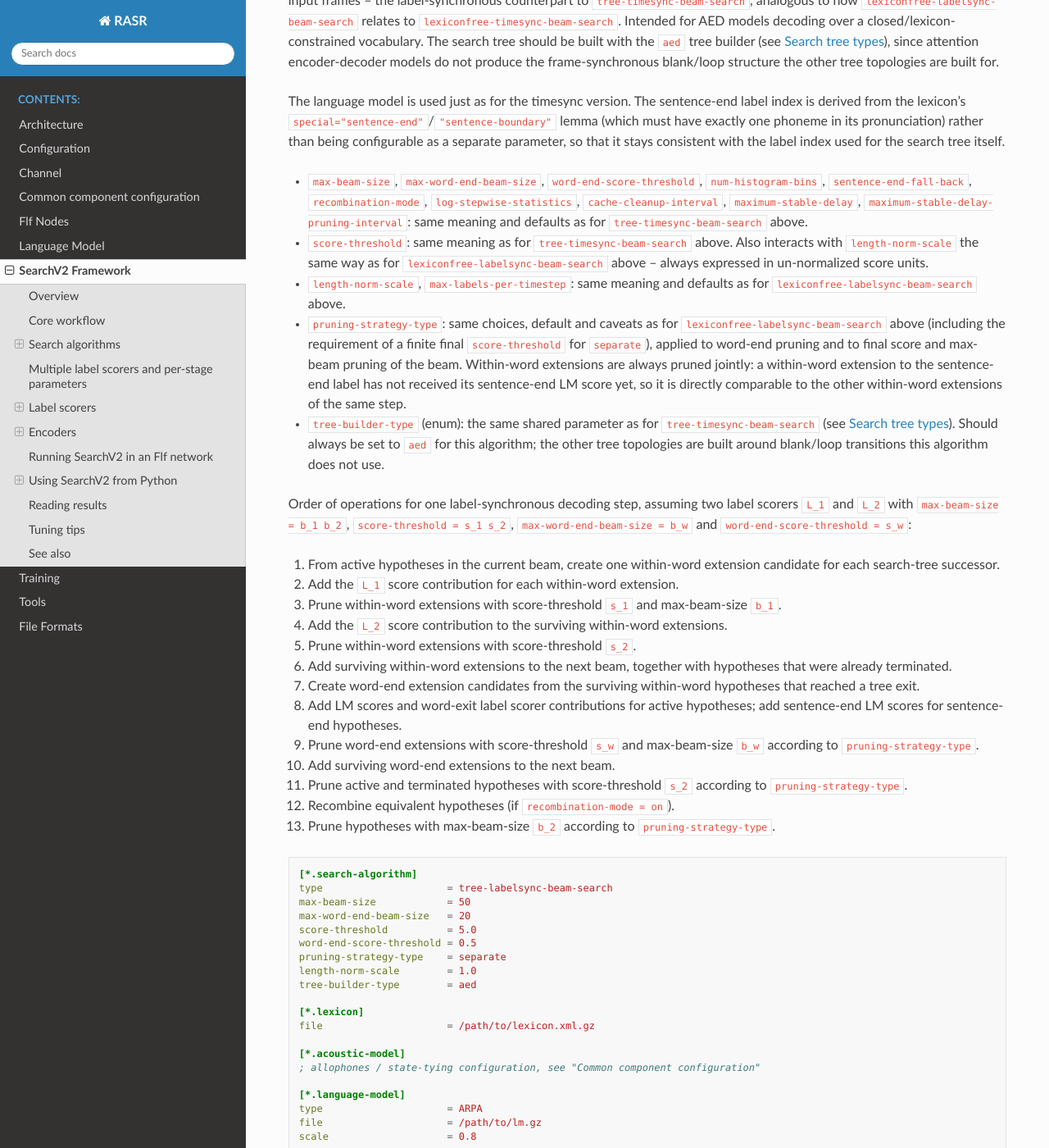
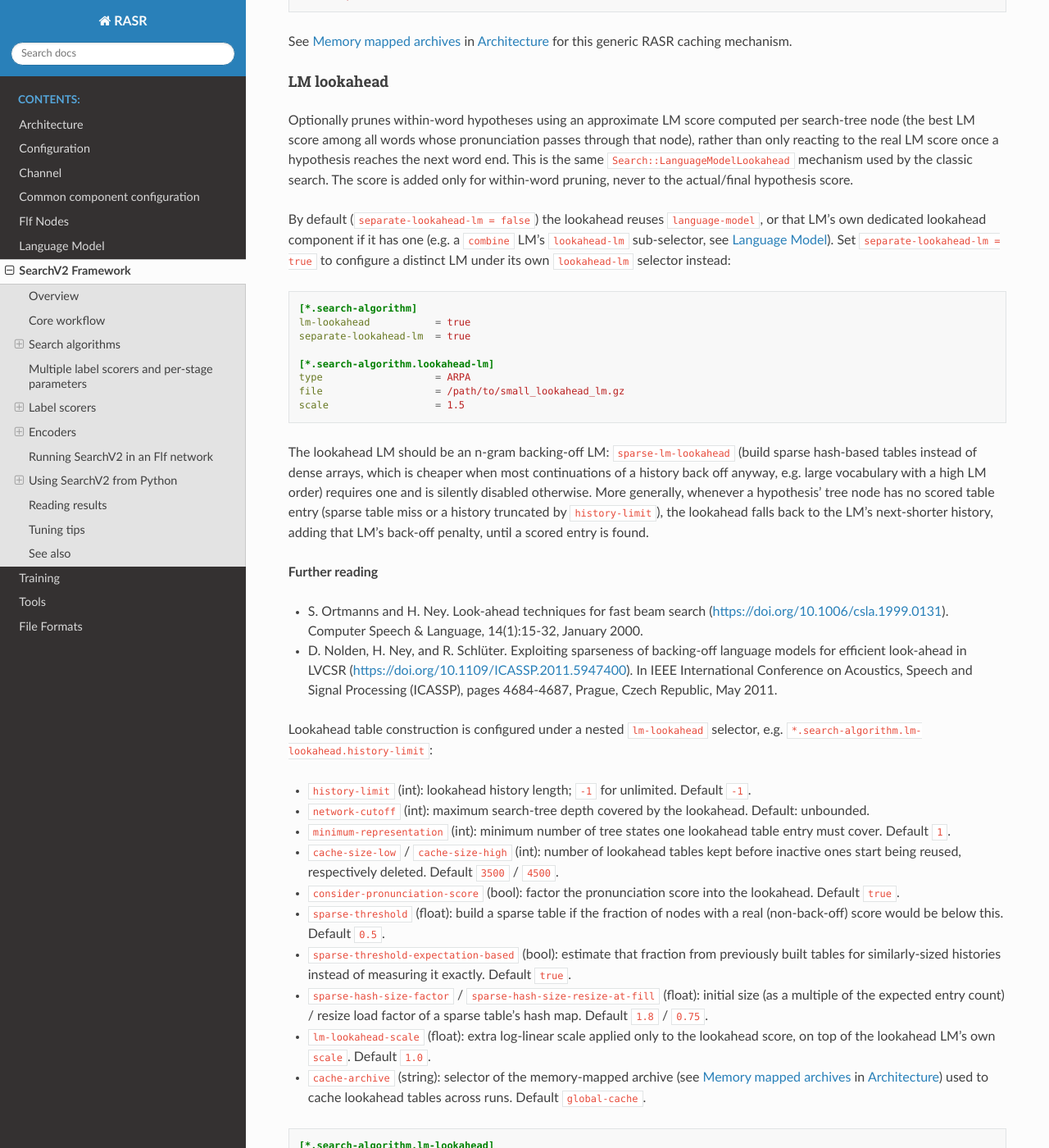
Before and after one commit to rwth-i6/rasr, a Sphinx documentation site: the page built from doc/search_v2.rst, in a window 1280 px wide and 1400 px high, scrolled down 9427 px. Shown: the whole window at 82% size. Built offline with Sphinx 7.4.7 and the Read the Docs theme 3.1.0, drawn with Linux system fonts in a browser that asks for light colours; some of the changed text lies outside the part shown.

Commit message:
Integrate LM lookahead into new TreeTimesyncBeamSearch (#132)

```diff
--- a/doc/search_v2.rst
+++ b/doc/search_v2.rst
@@ -343,6 +343,10 @@
   surviving hypothesis is still mid-word), controls what happens instead of failing. If enabled, each
   within-word hypothesis falls back to its last completed word, discarding the incomplete final word. If
   disabled, an empty hypothesis is produced instead. Default ``true``.
+* ``lm-lookahead`` (bool): turn LM lookahead on/off, see :ref:`LM lookahead` below for details. Default ``false``.
+* ``separate-lookahead-lm`` (bool): use a separate LM for the lookahead instead of reusing ``language-model``.
+  Default ``false``.
+* ``sparse-lm-lookahead`` (bool): use sparse instead of dense lookahead tables. Default ``true``.
 * ``recombination-mode``, ``log-stepwise-statistics``, ``cache-cleanup-interval``,
   ``maximum-stable-delay``, ``maximum-stable-delay-pruning-interval``: same meaning as for
   ``lexiconfree-timesync-beam-search`` above.
@@ -369,6 +373,12 @@
 #. Recombine equivalent word-end hypotheses (if ``recombination-mode = on``).
 #. Prune word-end hypotheses with max-beam-size ``b_w``.
 #. Add surviving word-end hypotheses to the pruned within-word beam.
+
+If ``lm-lookahead`` is enabled, an approximate LM lookahead score (see :ref:`LM lookahead` below) is added to
+each within-word extension's score right after step 2 (the ``L_1`` contribution), so it participates in every
+within-word pruning decision (steps 3-5). It is subtracted again from the score before word-end
+extensions are built (step 8 onward), so it never becomes part of a hypothesis's actual accumulated score or of
+the final output score.
 
 Example config:
 
@@ -403,6 +413,73 @@
     file = /path/to/tree-cache.bin
 
 See :ref:`Memory mapped archives` in :doc:`architecture` for this generic RASR caching mechanism.
+
+LM lookahead
+"""""""""""""
+
+Optionally prunes within-word hypotheses using an approximate LM score computed per search-tree node (the best
+LM score among all words whose pronunciation passes through that node), rather than only reacting to the real
+LM score once a hypothesis reaches the next word end. This is the same ``Search::LanguageModelLookahead``
+mechanism used by the classic search. The score is added only for within-word pruning, never to the actual/final
+hypothesis score.
+
+By default (``separate-lookahead-lm = false``) the lookahead reuses ``language-model``, or that LM's own
+dedicated lookahead component if it has one (e.g. a ``combine`` LM's ``lookahead-lm`` sub-selector, see
+:doc:`language_model`). Set ``separate-lookahead-lm = true`` to configure a distinct LM under its own
+``lookahead-lm`` selector instead:
+
+.. code-block:: ini
+
+    [*.search-algorithm]
+    lm-lookahead           = true
+    separate-lookahead-lm  = true
+
+    [*.search-algorithm.lookahead-lm]
+    type                   = ARPA
+    file                   = /path/to/small_lookahead_lm.gz
+    scale                  = 1.5
+
+The lookahead LM should be an n-gram backing-off LM: ``sparse-lm-lookahead`` (build sparse hash-based tables
+instead of dense arrays, which is cheaper when most continuations of a history back off anyway, e.g. large vocabulary
+with a high LM order) requires one and is silently disabled otherwise. More generally, whenever a hypothesis'
+tree node has no scored table entry (sparse table miss or a history truncated by ``history-limit``), the
+lookahead falls back to the LM's next-shorter history, adding that LM's back-off penalty, until a scored entry
+is found.
+
+**Further reading**
+
+* S. Ortmanns and H. Ney. Look-ahead techniques for fast beam search (https://doi.org/10.1006/csla.1999.0131).
+  Computer Speech & Language, 14(1):15-32, January 2000.
+* D. Nolden, H. Ney, and R. Schlüter. Exploiting sparseness of backing-off language models for efficient look-ahead
+  in LVCSR (https://doi.org/10.1109/ICASSP.2011.5947400). In IEEE International Conference on Acoustics, Speech and
+  Signal Processing (ICASSP), pages 4684-4687, Prague, Czech Republic, May 2011.
+
+Lookahead table construction is configured under a nested ``lm-lookahead`` selector, e.g.
+``*.search-algorithm.lm-lookahead.history-limit``:
+
+* ``history-limit`` (int): lookahead history length; ``-1`` for unlimited. Default ``-1``.
+* ``network-cutoff`` (int): maximum search-tree depth covered by the lookahead. Default: unbounded.
+* ``minimum-representation`` (int): minimum number of tree states one lookahead table entry must cover. Default ``1``.
+* ``cache-size-low`` / ``cache-size-high`` (int): number of lookahead tables kept before inactive ones start
+  being reused, respectively deleted. Default ``3500`` / ``4500``.
+* ``consider-pronunciation-score`` (bool): factor the pronunciation score into the lookahead. Default ``true``.
+* ``sparse-threshold`` (float): build a sparse table if the fraction of nodes with a real (non-back-off) score
+  would be below this. Default ``0.5``.
+* ``sparse-threshold-expectation-based`` (bool): estimate that fraction from previously built tables for
+  similarly-sized histories instead of measuring it exactly. Default ``true``.
+* ``sparse-hash-size-factor`` / ``sparse-hash-size-resize-at-fill`` (float): initial size (as a multiple of the
+  expected entry count) / resize load factor of a sparse table's hash map. Default ``1.8`` / ``0.75``.
+* ``lm-lookahead-scale`` (float): extra log-linear scale applied only to the lookahead score, on top of the
+  lookahead LM's own ``scale``. Default ``1.0``.
+* ``cache-archive`` (string): selector of the memory-mapped archive (see :ref:`Memory mapped archives` in
+  :doc:`architecture`) used to cache lookahead tables across runs. Default ``global-cache``.
+
+.. code-block:: ini
+
+    [*.search-algorithm.lm-lookahead]
+    history-limit    = 1
+    network-cutoff   = 30
+    sparse-threshold = 0.4
 
 tree-labelsync-beam-search
 ^^^^^^^^^^^^^^^^^^^^^^^^^^
```
Also changed, not shown: 3 other files.
